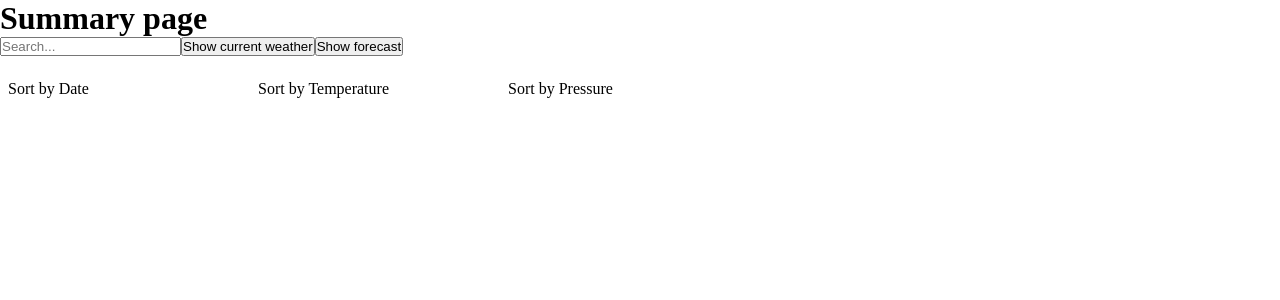
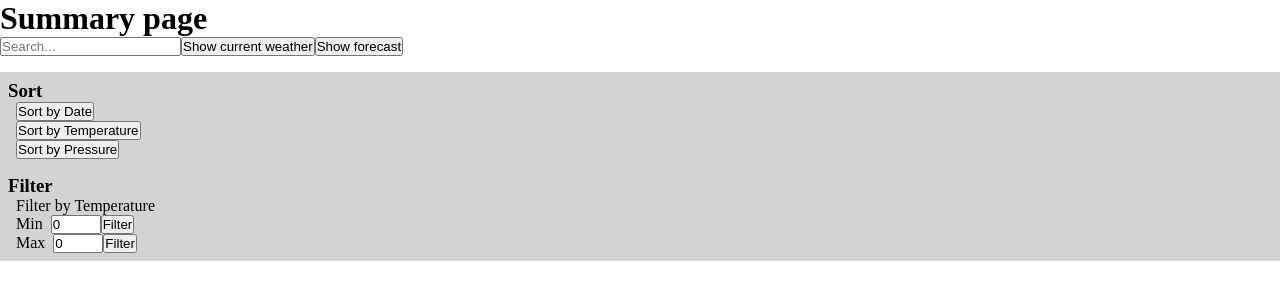
Before and after one commit to dmitrolov/twnty-test, a Next.js app: page /summary in a window 1280 px wide. Shown: the top 300 px of the page. Built offline with nearby package versions, Linux system fonts and the light colour scheme.

Commit message:
Filters added, sort reworked (8)

```diff
--- a/pages/summary.tsx
+++ b/pages/summary.tsx
@@ -1,6 +1,6 @@
 import React, {useEffect, useState} from 'react';
 import {AppWrapper, GlobalStyle} from "../src/styles/styles";
-import {get5DayForecast, getCurrentWeather, IForecastResponse, IWeatherForecastItem} from "../src/api/api";
+import {get5DayForecast, getCurrentWeather, IForecastResponse} from "../src/api/api";
 import WeatherList from "../src/components/Weather/WeatherList";
 
 interface IState {
@@ -25,7 +25,7 @@ const Summary = () => {
     })
 
     const getForecast = () => get5DayForecast(state.searchText).then((data) => {
-        console.log(data)
+        console.log('getForecast', data)
         setState({...state, ...{weatherDays: data}})
     })
 
@@ -33,11 +33,7 @@ const Summary = () => {
         // getWeather();
     }, [])
 
-    const setWeatherItems = (weatherItems: IWeatherForecastItem[]) => {
-        setState({...state, ...{weatherDays: {...state.weatherDays, list: weatherItems}}})
-    }
-
-    console.log(state)
+    console.log('SUM state', state)
     return (
         <>
             <GlobalStyle/>
@@ -50,7 +46,7 @@ const Summary = () => {
                 />
                 <button onClick={getWeather}>Show current weather</button>
                 <button onClick={getForecast}>Show forecast</button>
-                <WeatherList weatherForecastItems={state?.weatherDays?.list} setWeatherItems={setWeatherItems}></WeatherList>
+                <WeatherList weatherForecastItems={state.weatherDays.list}></WeatherList>
             </AppWrapper>
         </>
     );
--- a/src/components/Weather/WeatherDay.tsx
+++ b/src/components/Weather/WeatherDay.tsx
@@ -4,6 +4,7 @@ import {IWeatherForecastItem} from "../../api/api";
 
 const WeatherDayWrapper = styled.div`
   display: flex;
+  flex-direction: column;
   padding: 0.5rem;
 `
 
@@ -17,8 +18,8 @@ interface IWeatherDay {
 }
 
 export const WeatherDay = ({weatherForecastItem}: IWeatherDay) => {
-    console.log(weatherForecastItem)
     return (
+
         <WeatherDayWrapper>
             <WeatherDayItem>Date: {weatherForecastItem.dt_txt}</WeatherDayItem>
             <WeatherDayItem>Temperature: {weatherForecastItem.main.temp}°С</WeatherDayItem>
--- a/src/components/Weather/WeatherList.tsx
+++ b/src/components/Weather/WeatherList.tsx
@@ -1,50 +1,134 @@
-import React from 'react';
+import React, {useEffect, useState} from 'react';
 import styled from "styled-components";
 import {WeatherDay} from "./WeatherDay";
 import {IWeatherForecastItem} from "../../api/api";
 
-interface IWeatherList {
+type WeatherItemsSortType = 'DATE' | 'TEMP' | 'PRES';
+
+interface IWeatherListProps {
     weatherForecastItems: IWeatherForecastItem[],
-    setWeatherItems: Function,
 }
 
-const WeatherList = ({weatherForecastItems, setWeatherItems}: IWeatherList) => {
+interface IWeatherListState {
+    modifiedForecastItems: IWeatherForecastItem[],
+    minTemperature: number,
+    maxTemperature: number,
+    sortBy: WeatherItemsSortType,
+}
 
 const PostsWrapper = styled.div`
   display: flex;
   flex-direction: column;
   padding-top: 1rem;
 `
-    const WeatherSortWrap = styled.div`
+const WeatherActionWrap = styled.div`
   display: flex;
+  flex-direction: column;
+  background-color: lightgrey;
+  padding: 0.5rem;
 `
-    const WeatherSortItem = styled.div`
+const WeatherActionItem = styled.div`
   display: flex;
   width: 250px;
-      padding: 0.5rem
+  padding-left: 0.5rem;
+  cursor: pointer;
 `
-    const sortByDate = () => {
-        const sortedObj = weatherForecastItems?.sort((a,b) => (a.dt_txt > b.dt_txt) ? 1 : ((b.dt_txt > a.dt_txt) ? -1 : 0))
-        setWeatherItems(sortedObj);
-    };
-    const sortByTemperature = () => {
-        const sortedObj = weatherForecastItems?.sort((a, b) => a.main.temp - b.main.temp)
-        setWeatherItems(sortedObj);
-    };
-    const sortByPressure = () => {
-        const sortedObj = weatherForecastItems?.sort((a, b) => a.main.pressure - b.main.pressure)
-        setWeatherItems(sortedObj);
-    };
+const TemperatureFilterInput = styled.input`
+  width: 50px;
+  margin-left: 0.5rem;
+`
 
-    console.log('weatherForecastItems', weatherForecastItems)
+const WeatherList = ({weatherForecastItems}: IWeatherListProps) => {
+    const [state, setState] = useState<IWeatherListState>({
+        modifiedForecastItems: [],
+        minTemperature: 0,
+        maxTemperature: 0,
+        sortBy: "DATE"
+    })
+
+    useEffect(() => {
+        const temperatures = weatherForecastItems.map((item => item.main.temp));
+        const minTemp = temperatures.length ? Math.min(...temperatures) : 0;
+        const maxTemp = temperatures.length ? Math.max(...temperatures) : 0;
+
+        setState({
+            ...state,
+            modifiedForecastItems: weatherForecastItems,
+            minTemperature: minTemp,
+            maxTemperature: maxTemp,
+        })
+    }, [weatherForecastItems])
+
+    useEffect(() => {
+        const sortedItems = sortWeatherItems(state.modifiedForecastItems)
+        setState({...state, modifiedForecastItems: sortedItems})
+    }, [state.sortBy])
+
+    console.log('WeatherList state', state)
+
+
+    const sortWeatherItems = (weatherItems: IWeatherForecastItem[]) => {
+        const sortMap = {
+            "DATE": (data: IWeatherForecastItem[]) => data.sort((a, b) => (a.dt_txt > b.dt_txt) ? 1 : ((b.dt_txt > a.dt_txt) ? -1 : 0)),
+            "TEMP": (data: IWeatherForecastItem[]) => data.sort((a, b) => a.main.temp - b.main.temp),
+            "PRES": (data: IWeatherForecastItem[]) => data.sort((a, b) => a.main.pressure - b.main.pressure),
+        }
+        return sortMap[state.sortBy](weatherItems)
+    }
+    const sortByDate = () => setState({...state, sortBy: "DATE"});
+    const sortByTemperature = () => setState({...state, sortBy: "TEMP"});
+    const sortByPressure = () => setState({...state, sortBy: "PRES"});
+
+    const onMinTempFilterValueChange = (e) => {
+        const {value} = e.target;
+        setState({...state, minTemperature: value})
+
+    }
+    const onMaxTempFilterValueChange = (e) => {
+        const {value} = e.target;
+        setState({...state, maxTemperature: value})
+    }
+    const onFilterButtonClick = () => {
+        const filteredData = weatherForecastItems.filter(item => {
+            return (item.main.temp >= state.minTemperature) && (item.main.temp <= state.maxTemperature)
+        })
+        const sortedData = sortWeatherItems(filteredData)
+        setState({
+            ...state,
+            modifiedForecastItems: sortedData,
+        })
+    }
+
+
     return (
         <PostsWrapper>
-            <WeatherSortWrap>
-                <WeatherSortItem onClick={sortByDate}>Sort by Date</WeatherSortItem>
-                <WeatherSortItem onClick={sortByTemperature}>Sort by Temperature</WeatherSortItem>
-                <WeatherSortItem onClick={sortByPressure}>Sort by Pressure</WeatherSortItem>
-            </WeatherSortWrap>
-            {weatherForecastItems?.map((weatherForecastItem) => {
+            <WeatherActionWrap>
+                <h3>Sort</h3>
+                <WeatherActionItem onClick={sortByDate}><button>Sort by Date</button></WeatherActionItem>
+                <WeatherActionItem onClick={sortByTemperature}><button>Sort by Temperature</button></WeatherActionItem>
+                <WeatherActionItem onClick={sortByPressure}><button>Sort by Pressure</button></WeatherActionItem>
+            </WeatherActionWrap>
+            <WeatherActionWrap>
+                <h3>Filter</h3>
+                <WeatherActionItem>Filter by Temperature</WeatherActionItem>
+                <WeatherActionItem>
+                    <span>Min</span>
+                    <TemperatureFilterInput
+                        value={state.minTemperature}
+                        onChange={onMinTempFilterValueChange}
+                    />
+                    <button onClick={onFilterButtonClick}>Filter</button>
+                </WeatherActionItem>
+                <WeatherActionItem>
+                    <span>Max</span>
+                    <TemperatureFilterInput
+                        value={state.maxTemperature}
+                        onChange={onMaxTempFilterValueChange}
+                    />
+                    <button onClick={onFilterButtonClick}>Filter</button>
+                </WeatherActionItem>
+            </WeatherActionWrap>
+            {state.modifiedForecastItems?.map((weatherForecastItem) => {
                 return <WeatherDay weatherForecastItem={weatherForecastItem}/>
             })}
         </PostsWrapper>
```
Lines whose indentation alone changed are shown as unchanged.
